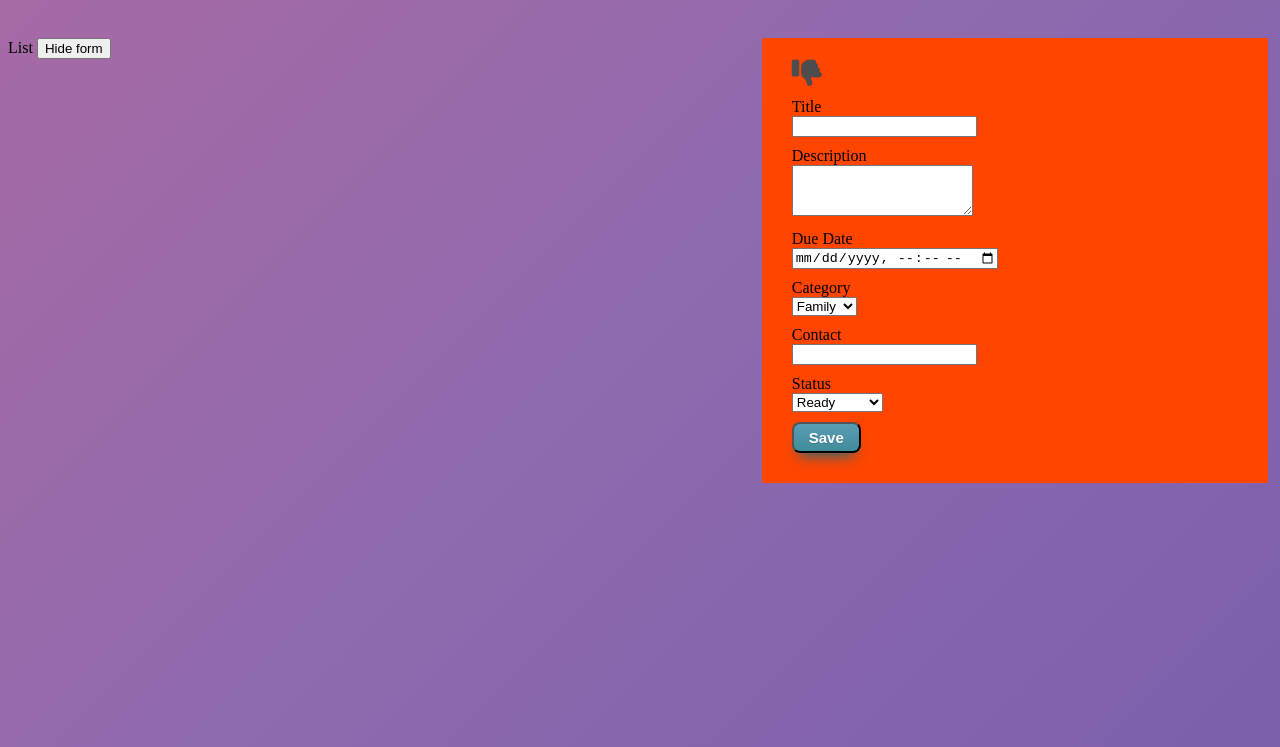
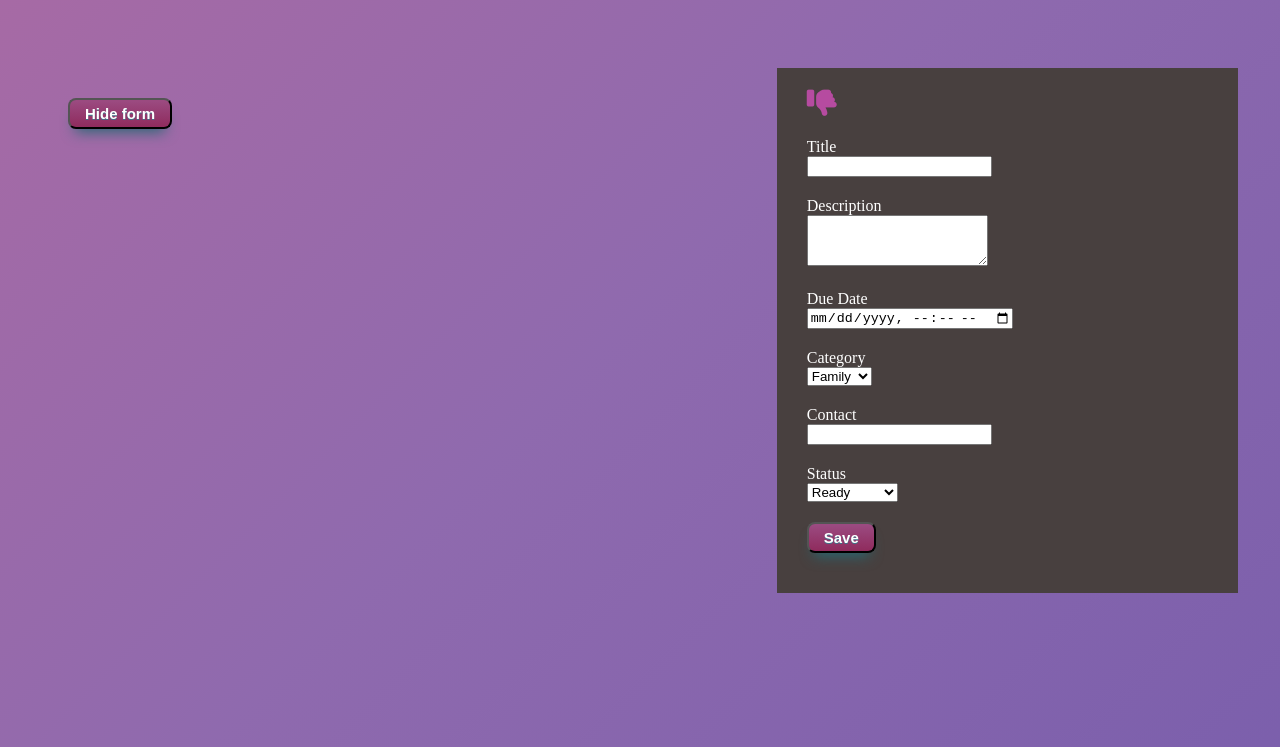
Before and after one commit to EddieHooks36/TaskManager, a plain HTML site: page index.html in a window 1280 px wide. Shown: the part 103-850 px from the top of the page. Drawn offline with nearby package versions, Linux system fonts and the light colour scheme; no server answers.

Commit message:
CSS UPDATE

```diff
--- a/index.html
+++ b/index.html
@@ -16,8 +16,8 @@
 
     <main class="container">
 
-        <section class="list-container">List
-            <button id="btnToggleForm">Hide form</button>
+        <section class="list-container">
+            <button id="btnToggleForm" class="hide-form">Hide form</button>
         </section>
 
         <section class="form-container">
--- a/scripts/script.js
+++ b/scripts/script.js
@@ -54,8 +54,14 @@ function saveTask(){
     });
 }
 function clearForm(){
+    $("#txtTitle").val("");
+    $("#txtDescription").val("");
+    $("#selDueDate").val("");
+    $("#selCategory").val("");
+    $("#txtContact").val("");
+    $("#selStatus").val("");
+}
 
-}
 function displayTask(task){
      let syntax = `<div class="task">
         <div class="col1">
--- a/styles/mystyle.css
+++ b/styles/mystyle.css
@@ -29,30 +29,31 @@ h1{
   }
 .container{
     display: flex;
+    padding: 30px;
 }
 .list-container{
     flex: 5;
+    padding: 30px;
 }
 .form-container{
-    background-color: orangered;
+    color: white;
+    background-color: #48403f;
     flex: 3;
     padding: 20px 30px;
     margin-left: 10px;
     margin-right: 20px;
 }
 .my-form{
+    margin-bottom: 20px;
+}
 
-    margin-bottom: 10px;
-
-
-}
 .my-form label{
     display: block;
     width: 90px;
 }
 .main-icon{
     font-size: 30px;
-    color: rgb(78, 76, 76);
+    color: rgb(182, 75, 160);
     cursor: pointer;
     border-radius: 10px;
 }
@@ -61,11 +62,15 @@ h1{
     color: rgb(34, 190, 6);
 }
 .task{
+    background-color: #48403f;
+    text-shadow: #48403f;
+    color: white;
     display: flex;
     border: 1px solid black;
     border-radius: 10px;
-    margin-top: 5px;
-    padding: 10px;
+    margin-top: 30px;
+    padding: 5px;
+    text-shadow:0px 5px 0px #1c1f20;
     justify-content: center;
     align-items: center;
 }
@@ -84,8 +89,8 @@ h1{
 }
 #btnSave{
     box-shadow: 0px 10px 14px -7px #276873;
-	background:linear-gradient(to bottom, #599bb3 5%, #408c99 100%);
-	background-color:#599bb3;
+	background:linear-gradient(to bottom, #9b4a80 5%, #8f2b5d 100%);
+	background-color:#b75d93;
 	border-radius:8px;
 	display:inline-block;
 	cursor:pointer;
@@ -105,3 +110,26 @@ h1{
 	position:relative;
 	top:1px;
 }
+#btnToggleForm{
+    box-shadow: 0px 10px 14px -7px #276873;
+	background:linear-gradient(to bottom, #9b4a80 5%, #8f2b5d 100%);
+	background-color:#b75d93;
+	border-radius:8px;
+	display:inline-block;
+	cursor:pointer;
+	color:#ffffff;
+	font-family:Arial;
+	font-size:15px;
+	font-weight:bold;
+	padding:5px 15px;
+	text-decoration:none;
+	text-shadow:0px 1px 0px #3d768a;
+}
+.hideForm:hover {
+	background:linear-gradient(to bottom, #408c99 5%, #599bb3 100%);
+	background-color:#408c99;
+}
+.hideForm:active {
+	position:relative;
+	top:1px;
+}
```
